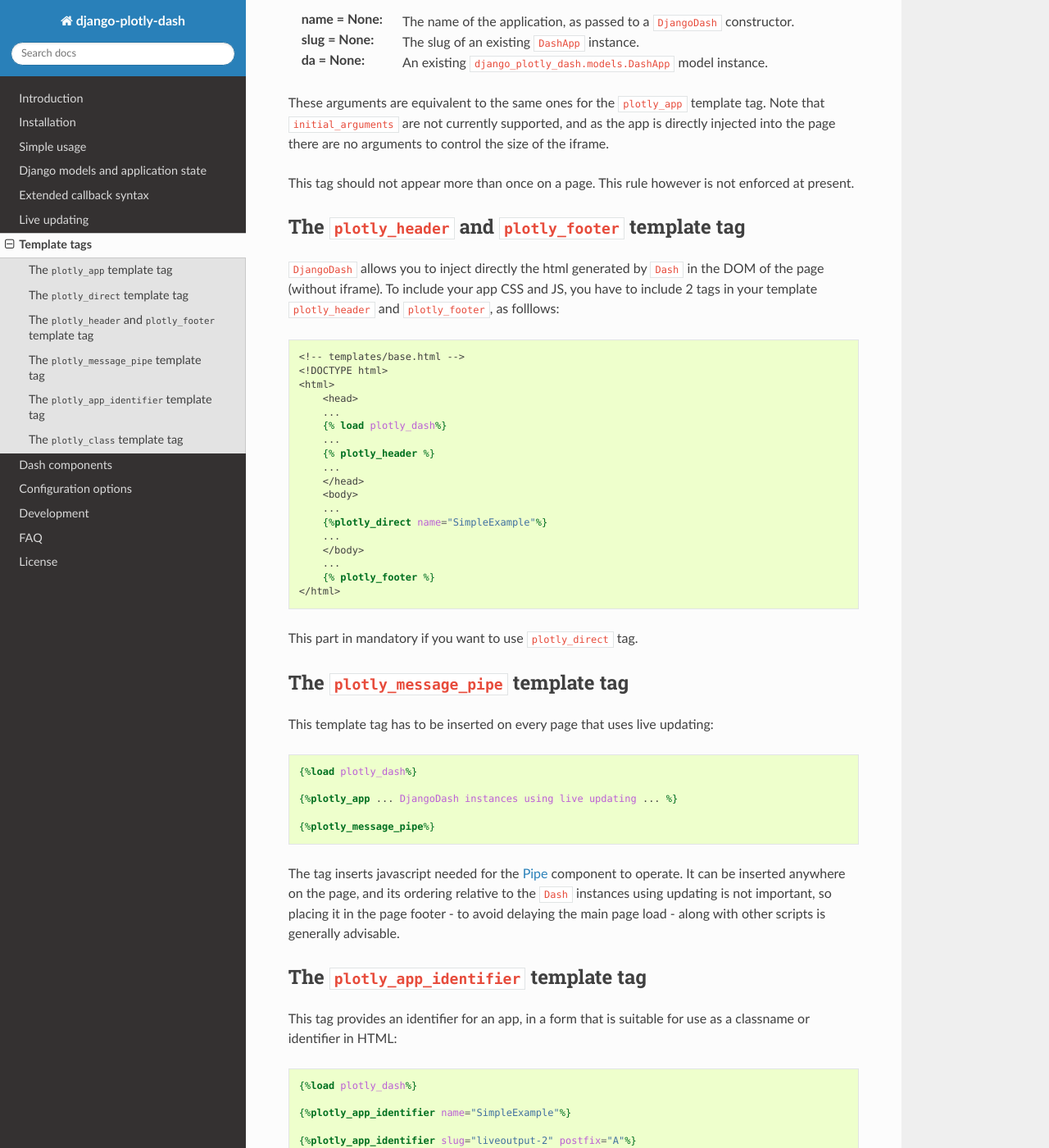
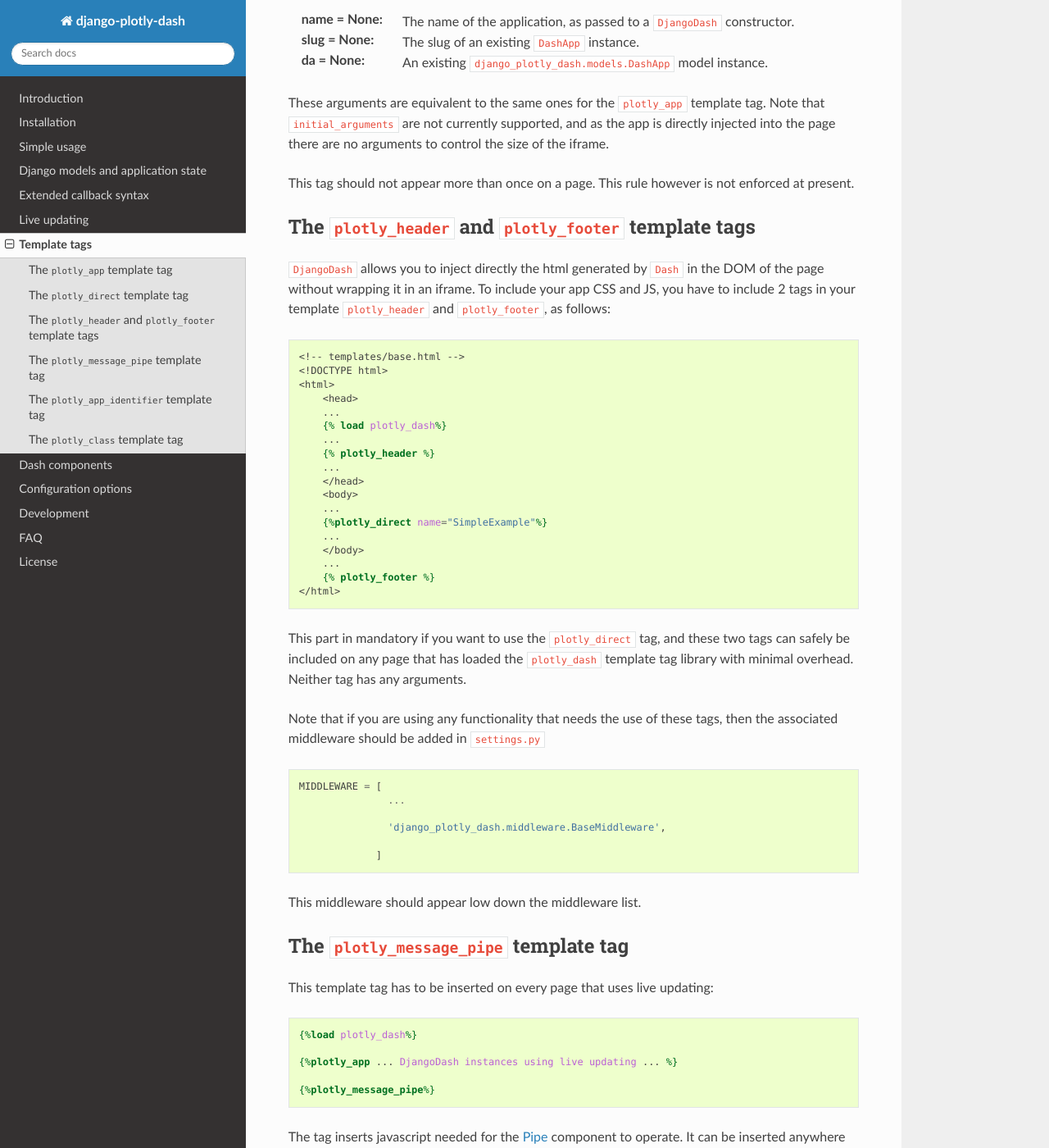
Before and after one commit to GibbsConsulting/django-plotly-dash, a Sphinx documentation site: the page built from docs/template_tags.rst, in a window 1280 px wide and 1400 px high, scrolled down 1255 px. Shown: the whole window at 82% size. Built offline with Sphinx 7.4.7 and the Read the Docs theme 2.0.0, drawn with Linux system fonts in a browser that asks for light colours.

Commit message:
Add middleware comments for template tags

```diff
--- a/docs/installation.rst
+++ b/docs/installation.rst
@@ -16,6 +16,9 @@
         'django_plotly_dash.apps.DjangoPlotlyDashConfig',
         ...
         ]
+
+Further, if the :ref:`header and footer <plotly_header_footer>` tags are in use
+then ``django_plotly_dash.middleware.BaseMiddleware`` should be added to ``MIDDLEWARE`` in the same file. This can be safely added now even if not used.
 
 The project directory name ``django_plotly_dash`` can also be used on its own if preferred, but this will stop the use of readable application names in
 the Django admin interface.
--- a/docs/template_tags.rst
+++ b/docs/template_tags.rst
@@ -68,16 +68,15 @@
 
 This tag should not appear more than once on a page. This rule however is not enforced at present.
 
-.. _plotly_message_pipe:
+.. _plotly_header_footer:
 
-
-The ``plotly_header`` and ``plotly_footer`` template tag
---------------------------------------------------------
+The ``plotly_header`` and ``plotly_footer`` template tags
+---------------------------------------------------------
 
 ``DjangoDash`` allows you to inject directly the html generated by ``Dash`` in
-the DOM of the page (without iframe). To include your app CSS and JS, you have
+the DOM of the page without wrapping it in an iframe. To include your app CSS and JS, you have
 to include 2 tags in your template ``plotly_header`` and ``plotly_footer``, as
-folllows:
+follows:
 
 .. code-block:: jinja
 
@@ -100,9 +99,26 @@
         {% plotly_footer %}
     </html>
 
-This part in mandatory if you want to use ``plotly_direct`` tag.
+This part in mandatory if you want to use the ``plotly_direct`` tag, and these two tags can safely be included
+on any page that has loaded the ``plotly_dash`` template tag library with minimal overhead. Neither tag has
+any arguments.
+
+Note that if you are using any functionality that needs the use of these tags, then the associated middleware
+should be added in ``settings.py``
+
+.. code-block:: python
+
+                MIDDLEWARE = [
+                               ...
+
+                               'django_plotly_dash.middleware.BaseMiddleware',
+
+                             ]
 
 
+This middleware should appear low down the middleware list.
+
+.. _plotly_message_pipe:
 
 The ``plotly_message_pipe`` template tag
 ----------------------------------------
```
